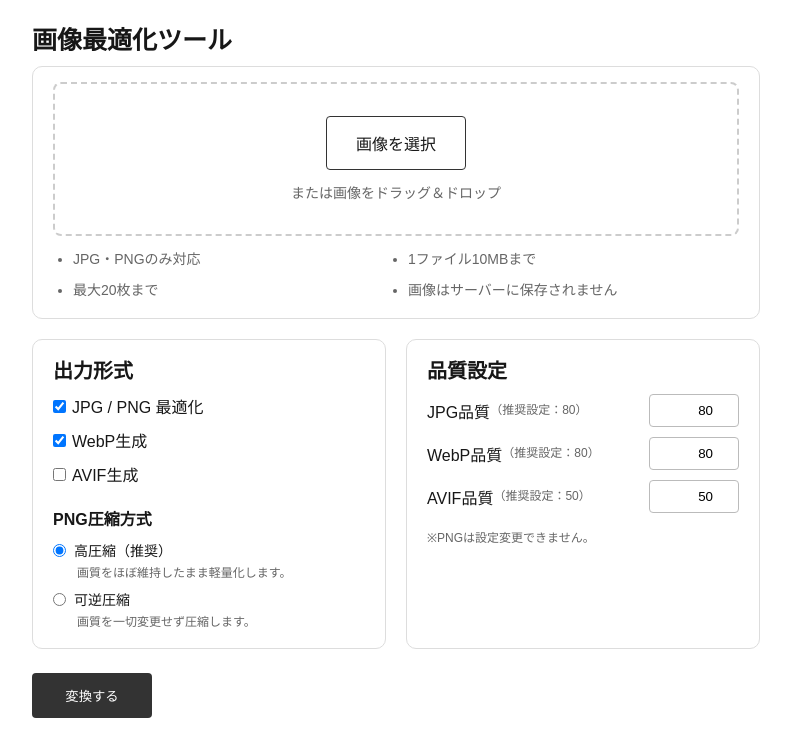
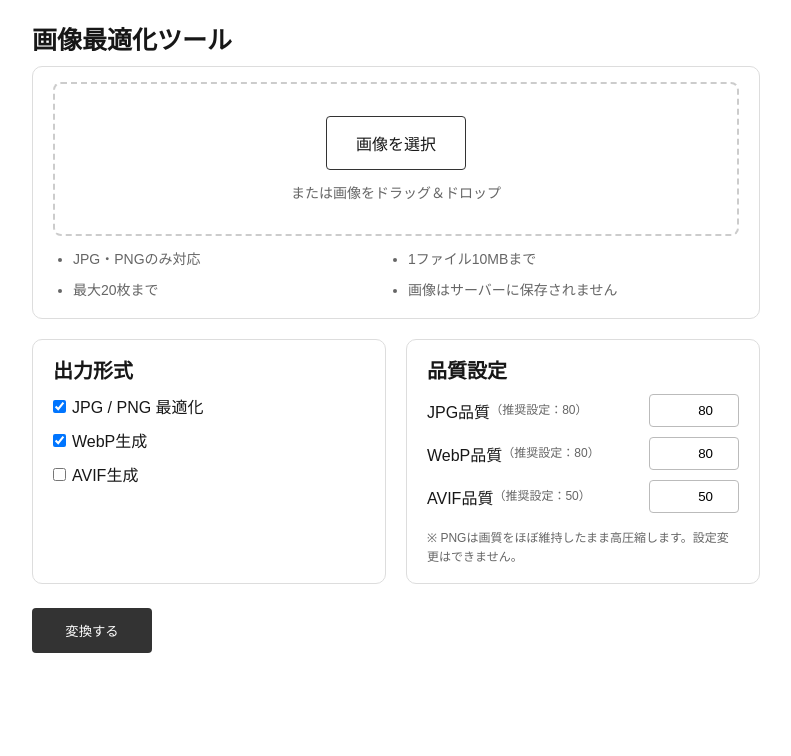
Before and after one commit to KanoKawashima/image-optimizer, a Next.js app: page / in a window 1280 px wide. Shown: the top 756 px of the page, without its empty margins (244-1035 px from the left). Built offline with nearby package versions, Linux system fonts and the light colour scheme.

Commit message:
[ update ] png高圧縮のみに変更

```diff
--- a/app/api/optimize/route.ts
+++ b/app/api/optimize/route.ts
@@ -16,8 +16,6 @@ type OutputFile = {
 
 export async function POST(request: NextRequest) {
   const formData = await request.formData();
-
-  const pngCompression = formData.get("pngCompression") as string;
 
   const files = formData.getAll("images") as File[];
 
@@ -66,22 +64,15 @@ export async function POST(request: NextRequest) {
 
         mime = "image/jpeg";
       } else if (metadata.format === "png") {
-        if (pngCompression === "lossless") {
-          optimizedBuffer = await sharp(buffer)
-            .png({
-              compressionLevel: 9,
-              adaptiveFiltering: true,
-            })
-            .toBuffer();
-        } else {
         optimizedBuffer = await sharp(buffer)
           .png({
             palette: true,
-              quality: 90,
+            quality: 85,
             effort: 10,
+            colours: 256,
+            compressionLevel: 9,
           })
           .toBuffer();
-        }
 
         mime = "image/png";
       } else {
--- a/app/page.module.css
+++ b/app/page.module.css
@@ -19,11 +19,8 @@
   grid-template-areas:
     "card_01 card_01"
     "card_02 card_03";
-  align-items: start;
+  align-items: stretch;
   margin-bottom: 24px;
-}
-.gridWrap:has(.accordionContent) {
-  align-items: stretch;
 }
 
 .card {
@@ -264,45 +261,3 @@
   font-size: 12px;
   line-height: 1.6;
 }
-
-/* .accordionButton {
-  display: flex;
-  align-items: center;
-  justify-content: space-between;
-  width: 100%;
-  padding: 0;
-  border: none;
-  background: none;
-  font-size: 20px;
-  font-weight: 700;
-  cursor: pointer;
-}
-
-.accordionContent {
-  margin-top: 20px;
-} */
-
-.subHeading {
-  margin: 20px 0 10px;
-  font-size: 16px;
-  font-weight: 600;
-}
-
-.radio {
-  display: flex;
-  align-items: center;
-  gap: 8px;
-  margin-bottom: 4px;
-  font-size: 14px;
-}
-
-* + .radio {
-  margin-top: 6px;
-}
-
-.radioNote {
-  margin-left: 24px;
-  font-size: 12px;
-  color: #666;
-  line-height: 1.6;
-}
--- a/app/page.tsx
+++ b/app/page.tsx
@@ -25,7 +25,6 @@ export default function Home() {
   const [outputOriginal, setOutputOriginal] = useState(true);
   const [outputWebp, setOutputWebp] = useState(true);
   const [outputAvif, setOutputAvif] = useState(false);
-  const [pngCompression, setPngCompression] = useState("lossy");
 
   const [jpgQuality, setJpgQuality] =
     useState(80);
@@ -146,11 +145,6 @@ export default function Home() {
       formData.append(
         "outputAvif",
         String(outputAvif)
-      );
-
-      formData.append(
-        "pngCompression",
-        pngCompression
       );
 
       formData.append("jpgQuality", String(jpgQuality));
@@ -333,47 +327,11 @@ export default function Home() {
             />
             AVIF生成
           </label>
-
-          <h3 className={styles.subHeading}>PNG圧縮方式</h3>
-
-          <label className={styles.radio}>
-            <input
-              type="radio"
-              name="pngCompression"
-              value="lossy"
-              checked={pngCompression === "lossy"}
-              onChange={(e) =>
-                setPngCompression(e.target.value)
-              }
-            />
-            高圧縮（推奨）
-          </label>
-
-          <p className={styles.radioNote}>
-            画質をほぼ維持したまま軽量化します。
-          </p>
-
-          <label className={styles.radio}>
-            <input
-              type="radio"
-              name="pngCompression"
-              value="lossless"
-              checked={pngCompression === "lossless"}
-              onChange={(e) =>
-                setPngCompression(e.target.value)
-              }
-            />
-            可逆圧縮
-          </label>
-
-          <p className={styles.radioNote}>
-            画質を一切変更せず圧縮します。
-          </p>
         </div>
 
         <div className={styles.card}>
           <h2 className={styles.heading}>品質設定</h2>
-          <div className={styles.accordionContent}>
+          <div>
             <div>
               <label className={styles.quality}>
                 JPG品質<span className={styles.qualityNote}>（推奨設定：80）</span>
@@ -429,7 +387,7 @@ export default function Home() {
             </div>
 
             <p className={styles.pngQualityNote}>
-              ※PNGは設定変更できません。
+              ※ PNGは画質をほぼ維持したまま高圧縮します。設定変更はできません。
             </p>
           </div>
         </div>
```
Lines whose indentation alone changed are shown as unchanged.
